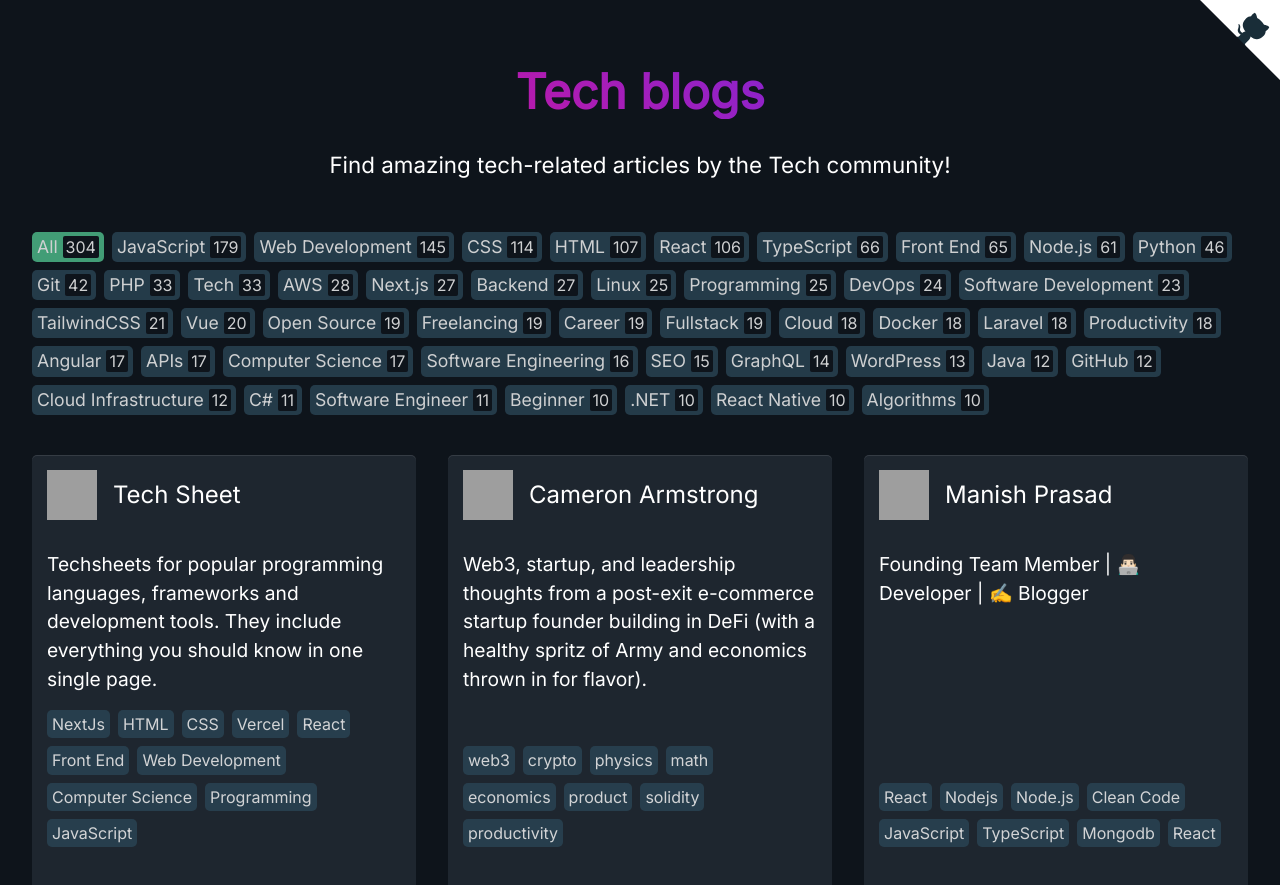
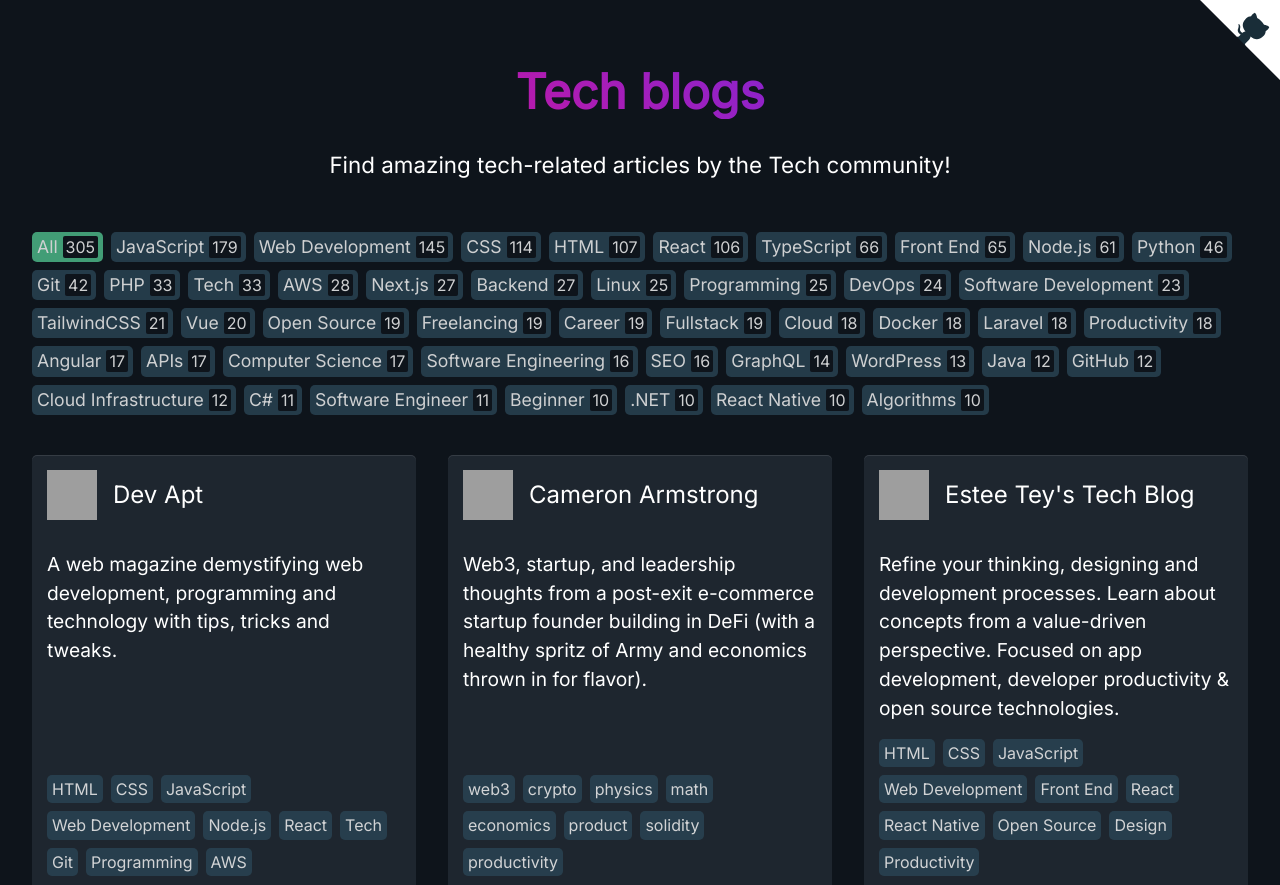
Before and after one commit to markodenic/awesome-tech-blogs, a Nuxt app: page /list in a window 1280 px wide. Shown: the top 885 px of the page. Built offline with nearby package versions, Linux system fonts and the light colour scheme; grey boxes are pictures that could not be loaded.

Commit message:
Add Webxpress blog

```diff
--- a/data.js
+++ b/data.js
@@ -66,6 +66,12 @@
     url: 'https://www.argonaut.dev/blog',
     twitter: '@Argonaut_Dev',
     tags: ['AWS', 'DevOps', 'Cloud', 'Productivity', 'Kubernetes', 'Automation'],
+  },
+  {
+    name: 'WebXpress',
+    description: 'Web design and SEO articles by WebXpress (a Boston based web development agency).',
+    url: 'https://webxpress.co/blog/',
+    tags: ['Web Design', 'SEO'],
   },
   {
     name: 'Rahul',
```
